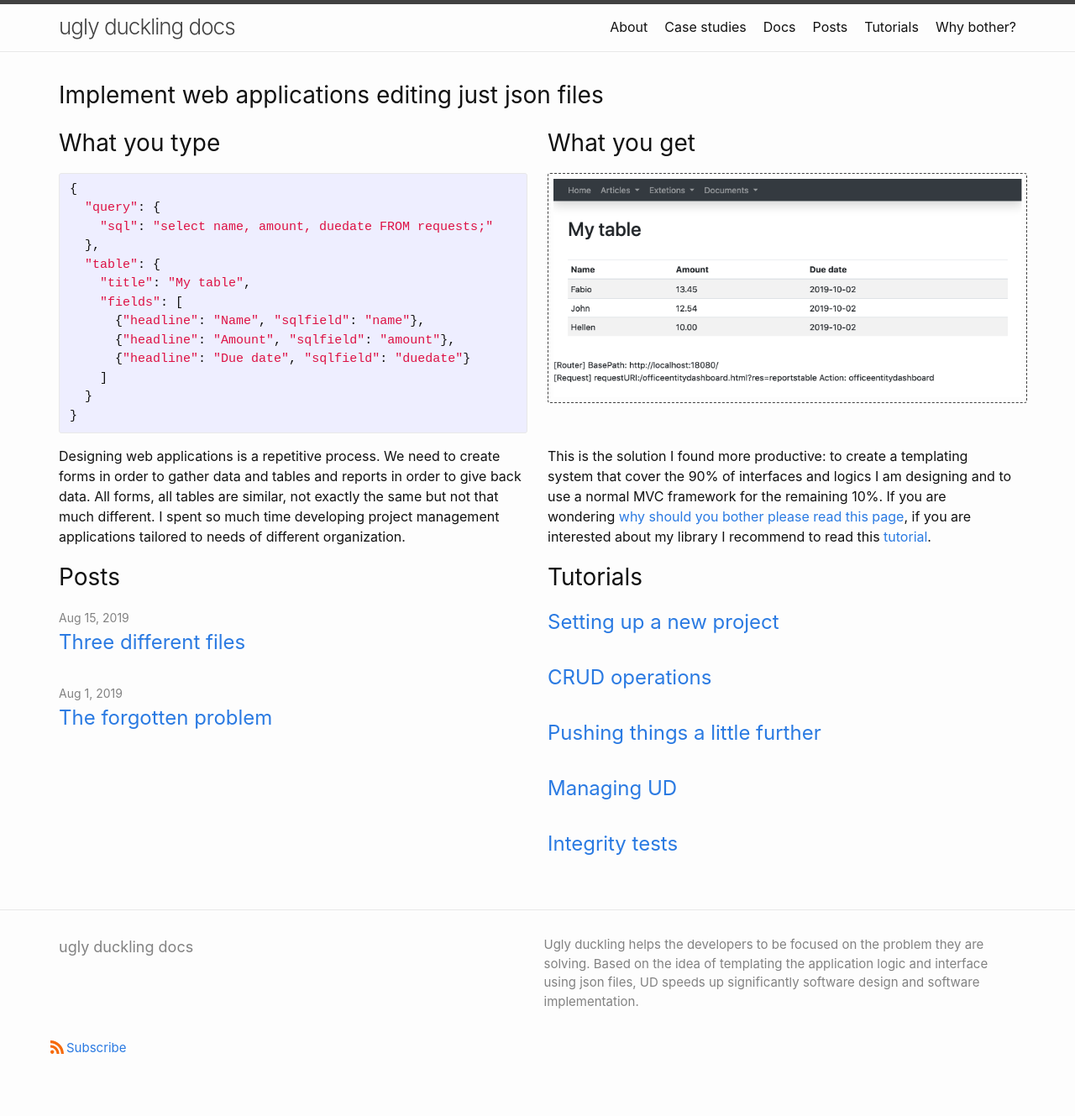
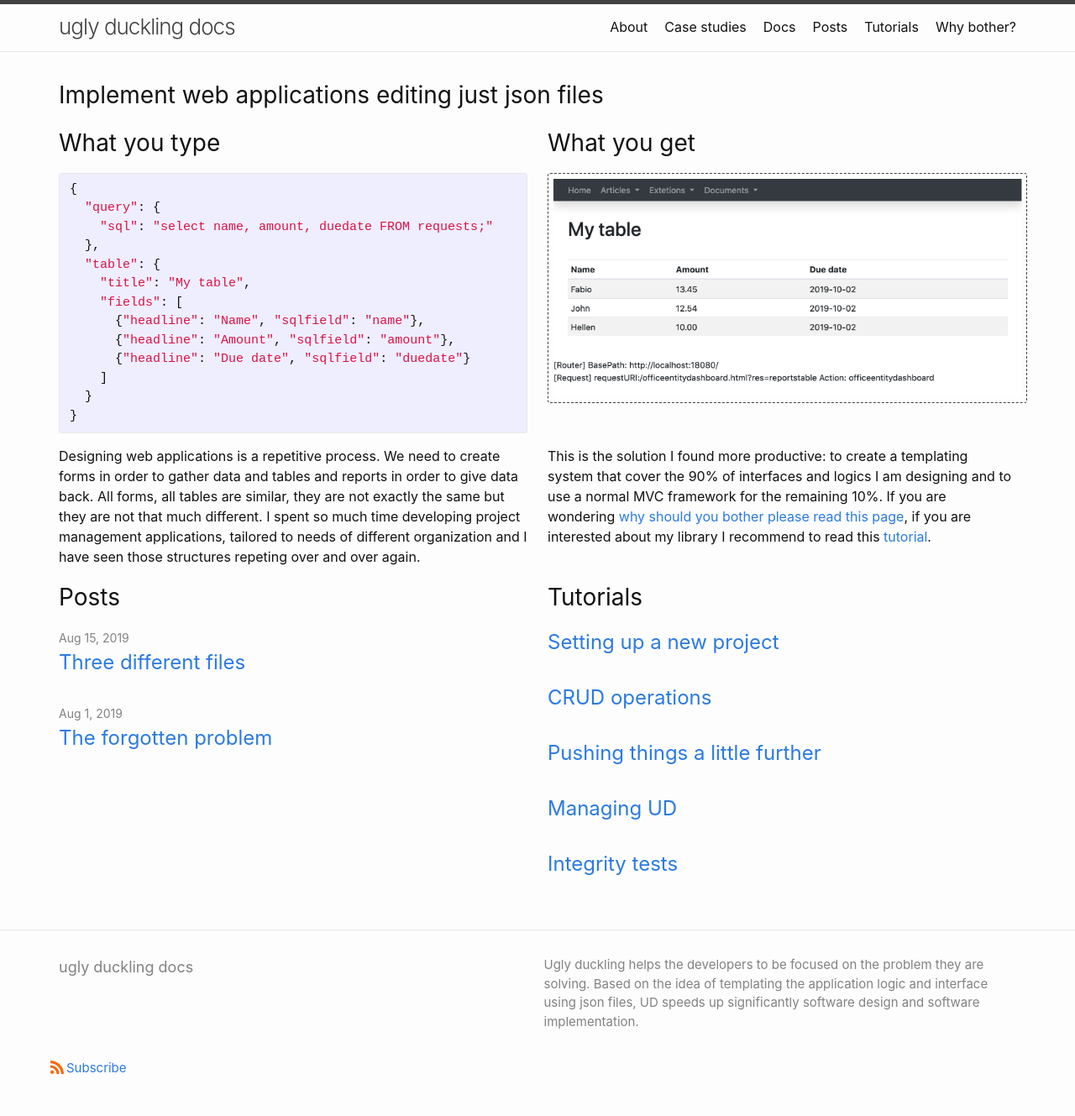
Before and after one commit to fabiomattei/uddocs, a Jekyll site: the page built from index.md, in a window 1280 px wide. Shown: the whole page at 84% size. Built offline with Jekyll 4.4.1, drawn with Linux system fonts in a browser that asks for light colours; before the commit the page ends 1305 px from its top, so only the background shows below that.

Commit message:
correcting typos

```diff
--- a/index.md
+++ b/index.md
@@ -5,6 +5,6 @@
 layout: home
 ---
 
-Designing web applications is a repetitive process. We need to create forms in order to gather data and tables and reports in order to give back data. All forms, all tables are similar, not exactly the same but not that much different. I spent so much time developing project management applications tailored to needs of different organization.
+Designing web applications is a repetitive process. We need to create forms in order to gather data and tables and reports in order to give data back. All forms, all tables are similar, they are not exactly the same but they are not that much different. I spent so much time developing project management applications, tailored to needs of different organization and I have seen those structures repeting over and over again.
 
 This is the solution I found more productive: to create a templating system that cover the 90% of interfaces and logics I am designing and to use a normal MVC framework for the remaining 10%. If you are wondering <a href="{{site.baseurl}}/whybother">why should you bother please read this page</a>, if you are interested about my library I recommend to read this <a href="{{site.baseurl}}/tutorials/crud">tutorial</a>.
```
